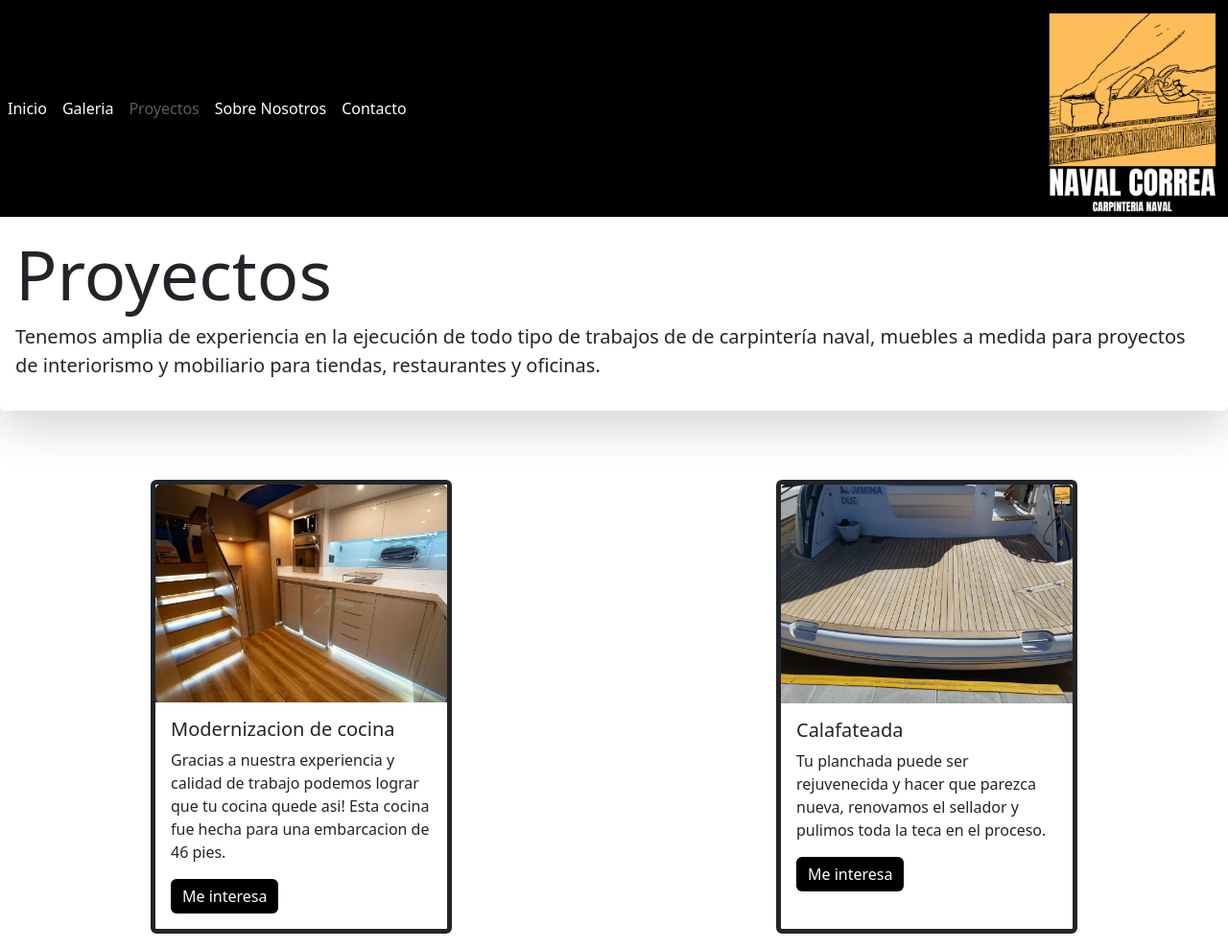
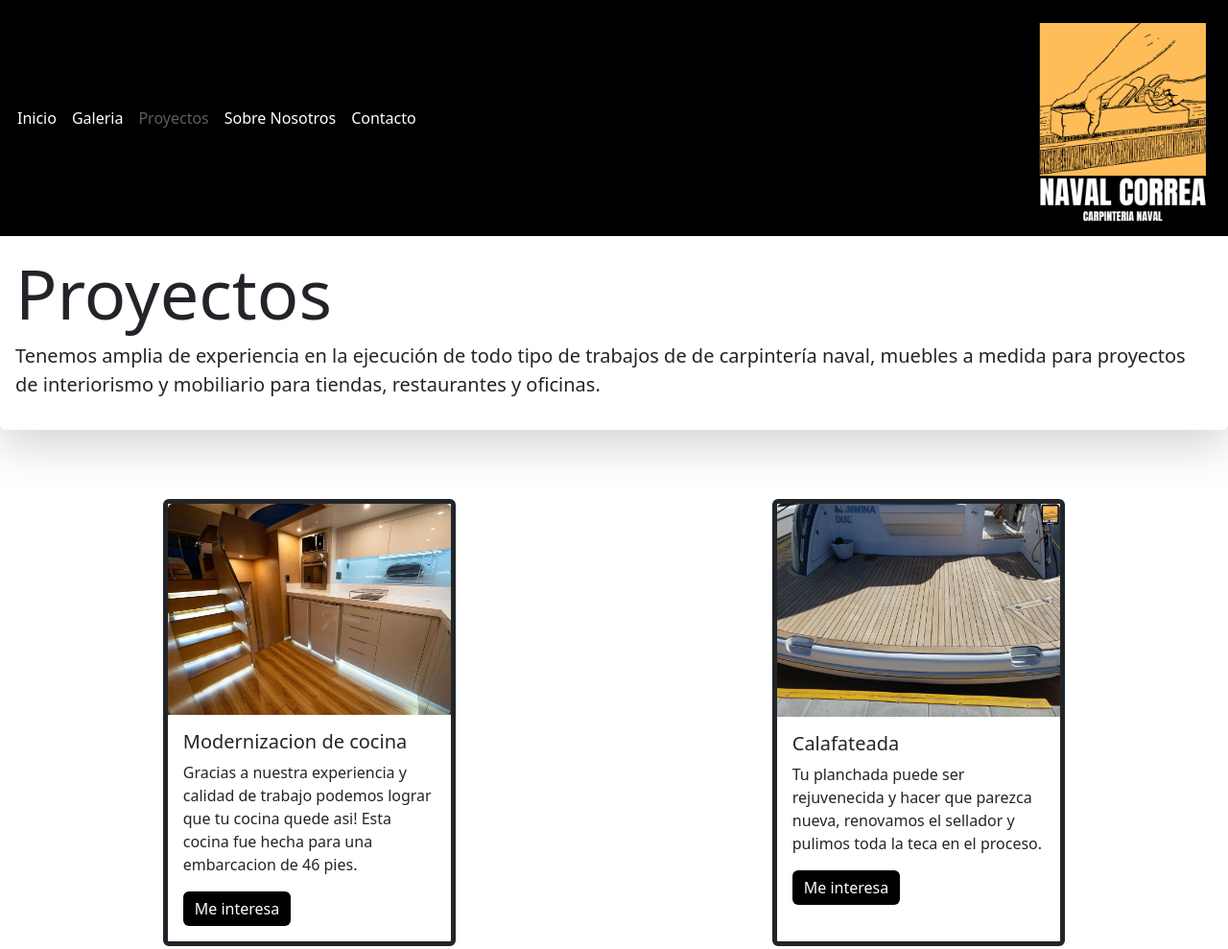
Before and after one commit to TrellixVulnTeam/proyectoCoderHouse2_N4LJ, a website: page pages/proyectos.html in a window 1280 px wide. Shown: the top 989 px of the page at 96% size. Drawn offline with nearby package versions, Linux system fonts and the light colour scheme.

Commit message:
arregleErroresNav

```diff
--- a/assets/scss/_body.scss
+++ b/assets/scss/_body.scss
@@ -1,3 +1,8 @@
 .container-fluid{
     padding: 0px;
 }
+main{
+    .row{
+      margin: 5px;
+    }
+    }
--- a/assets/scss/_nav.scss
+++ b/assets/scss/_nav.scss
@@ -2,6 +2,7 @@
   padding: 0px;
   .navegador {
     @include PropiedadesFlex(flex, row-reverse, none);
+    padding: 10px;
     background-color: black;
     .botonNav {
       background-color: $colorMain;
--- /dev/null
+++ b/assets/scss/_proyecto.scss
@@ -0,0 +1,3 @@
+.proyectoCard{
+    margin: 5px;
+}
--- a/assets/scss/style.scss
+++ b/assets/scss/style.scss
@@ -9,3 +9,6 @@
 @import "sobreNosotros.scss";
 @import "body.scss";
 @import "logoNaval.scss";
+ main{
+    overflow: hidden;
+ }
--- a/pages/proyectos.html
+++ b/pages/proyectos.html
@@ -69,7 +69,7 @@
       </nav>
     </header>
     <main class="proyectos">
-      <div class="shadow-lg p-3 mb-5 bg-body rounded">
+      <div class="proyectoCard shadow-lg p-3 mb-5 bg-body rounded">
       <h2 class="display-2">Proyectos</h2>
       <p class="lead">
         Tenemos amplia de experiencia en la ejecución de todo tipo de trabajos de de carpintería naval, muebles a medida para proyectos de interiorismo y mobiliario para tiendas, restaurantes y oficinas.
```
Also changed, not shown: assets/css/style.css.
